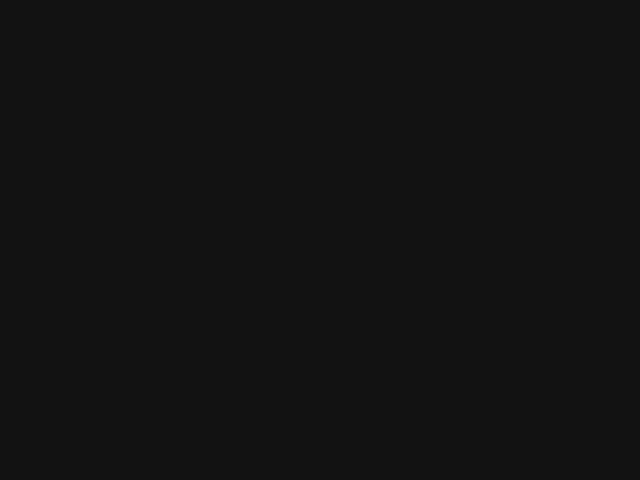
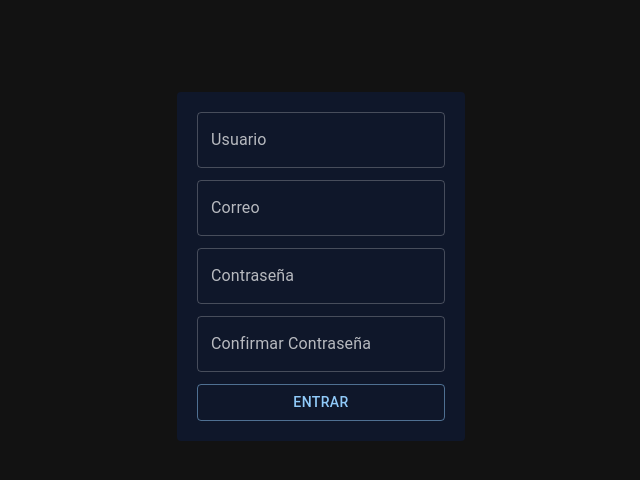
Before and after one commit to mrojas32/appweb, a React (Create React App) app in the folder frontend/: page /registro in a window 1280 px wide. Before the commit this address had no page. Shown: the top 480 px of the page, without its empty margins (319-959 px from the left). Built offline with nearby package versions, Linux system fonts and the light colour scheme.

Commit message:
Parte del cris

```diff
--- a/frontend/package.json
+++ b/frontend/package.json
@@ -14,7 +14,7 @@
     "react": "^18.2.0",
     "react-dom": "^18.2.0",
     "react-router-dom": "^6.22.3",
-    "react-scripts": "5.0.1",
+    "react-scripts": "^5.0.1",
     "styled-components": "^6.1.8",
     "web-vitals": "^2.1.4"
   },
--- a/frontend/src/App.js
+++ b/frontend/src/App.js
@@ -4,6 +4,8 @@ import Reserva from "./pages/Reserva";
 import Home from "./pages/Home";
 import Mis_reservas from "./pages/Mis_reservas";
 import Reservas_admin from "./pages/Reservas_admin";
+import Usuario from "./pages/Usuario";
+import Registro from "./pages/Registro"
 import { BrowserRouter, Route, Routes } from "react-router-dom";
 
 
@@ -18,6 +20,8 @@ function App() {
             <Route path='/login' element={<Login/>}/>
             <Route path='/mis_reservas' element={<Mis_reservas/>}/>
 		        <Route path='/reservas_admin' element={<Reservas_admin/>}/>
+            <Route path='/usuario' element={<Usuario/>}/>
+            <Route path='/registro' element={<Registro/>}/>
         </Routes>
     </BrowserRouter>
     </div>
--- /dev/null
+++ b/frontend/src/Navbar.jsx
@@ -0,0 +1,23 @@
+import React from 'react';
+import {Link,Outlet,} from 'react-router-dom';
+
+export const Navbar = () => {
+
+	return (
+		<>
+			<header>
+				<h1>
+					<Link to='/'>HOME   </Link>
+				</h1>
+
+					<div className='user'>
+						<span className='username'>     juanito     </span>
+                        <Link to='/'>   Cerrar Sesión</Link>
+					</div>
+
+			</header>
+
+			<Outlet />
+		</>
+	);
+};
--- a/frontend/src/index.css
+++ b/frontend/src/index.css
@@ -1,5 +1,27 @@
+*{
+  margin: 0;
+  padding: 0;
+  box-sizing: border-box;
+}
+
+header{
+  display: flex;
+  justify-content: space-between;
+  align-items:baseline;
+  padding: 60px;
+  background: whitesmoke;
+  color: black;
+}
+
+h1 a{
+	text-decoration: none;
+	color: black;
+  font-size: x-large;
+  margin: 10px;
+}
+
 body {
-  margin: 0;
+  margin: 0 auto;
   font-family: -apple-system, BlinkMacSystemFont, 'Segoe UI', 'Roboto', 'Oxygen',
     'Ubuntu', 'Cantarell', 'Fira Sans', 'Droid Sans', 'Helvetica Neue',
     sans-serif;
--- a/frontend/src/pages/Home.js
+++ b/frontend/src/pages/Home.js
@@ -7,6 +7,12 @@ export default function Home() {
         <div className='flex flex-col gap-3 items-start'>
             <Link to='/login'>
                 Login
+            </Link>
+            <Link to='/registro'>
+                Registro
+            </Link>
+            <Link to='/usuario'>
+                Usuario
             </Link>
             <Link to='/canchas'>
                 Canchas
--- /dev/null
+++ b/frontend/src/pages/Registro.js
@@ -0,0 +1,53 @@
+import { Button, Dialog, DialogActions, DialogContent, DialogTitle, TextField } from "@mui/material";
+import { useState } from "react"
+
+export default function Registro() {
+
+    const [username, setUsername] = useState('');
+    const [correo, setCorreo] = useState('');
+    const [password, setPassword] = useState('');
+    const [r_password, setR_Password] = useState('');
+    const [dialogOpen, setDialogOpen] = useState('');
+
+    return (
+        <div className='flex flex-col gap-3 max-w-md bg-slate-900 rounded p-5 mt-20'>
+            <TextField
+                type='text'
+                label='Usuario'
+                value={username}
+                onChange={e => setUsername(e.target.value)}
+            />
+            <TextField
+                type='text'
+                label='Correo'
+                value={correo}
+                onChange={e => setCorreo(e.target.value)}
+            />
+            <TextField
+                type='password'
+                label='Contraseña'
+                value={password}
+                onChange={e => setPassword(e.target.value)}
+            />
+           <TextField
+                type='password'
+                label='Confirmar Contraseña'
+                value={r_password}
+                onChange={e => setR_Password(e.target.value)}
+            />
+            <Button variant='outlined' color='primary' onClick={() => setDialogOpen(true)}>
+                Entrar
+            </Button>
+
+            <Dialog open={dialogOpen} onClose={() => setDialogOpen(false)}>
+                <DialogTitle> Titulo </DialogTitle>
+                <DialogContent> Usario ingresado</DialogContent>
+                <DialogActions>
+                    <Button onClick={() => setDialogOpen(false)}>
+                        Close
+                    </Button>
+                </DialogActions>
+            </Dialog>
+        </div>
+    )
+}
--- /dev/null
+++ b/frontend/src/pages/Usuario.js
@@ -0,0 +1,32 @@
+import { Button, Dialog, DialogActions, DialogContent, DialogTitle, TextField } from "@mui/material";
+import { useState } from "react"
+import { Route, Routes } from 'react-router-dom';
+import { Navbar } from '../Navbar';
+
+export default function Usuario() {
+  const [userName, setUserName] = useState('Juanito'); // Nombre de usuario inicial
+  const [dialogOpen, setDialogOpen] = useState('');
+
+  return (
+    <>
+    <Routes>
+        <Route path='/' element={<Navbar />}></Route>
+    </Routes>
+      <div>
+        <Button variant='outlined' color='primary' onClick={() => setDialogOpen(true)}>
+                Eliminar Usuario
+        </Button>
+
+        <Dialog open={dialogOpen} onClose={() => setDialogOpen(false)}>
+            <DialogTitle> Titulo </DialogTitle>
+            <DialogContent> Usuario eliminado </DialogContent>
+            <DialogActions>
+                <Button onClick={() => setDialogOpen(false)}>
+                    Close
+                </Button>
+            </DialogActions>
+        </Dialog>
+      </div>
+    </>
+  )
+}
--- /dev/null
+++ b/package.json
@@ -0,0 +1,6 @@
+{
+  "dependencies": {
+    "react": "^18.2.0",
+    "react-data-table-component": "^7.6.2"
+  }
+}
```
Also changed, not shown: 2 other files (tests, documents, lock files or other folders).
